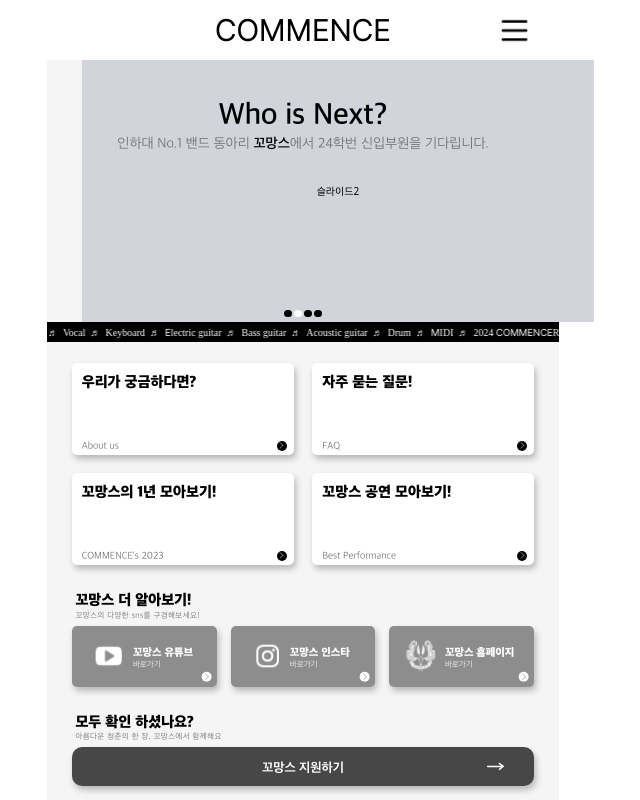
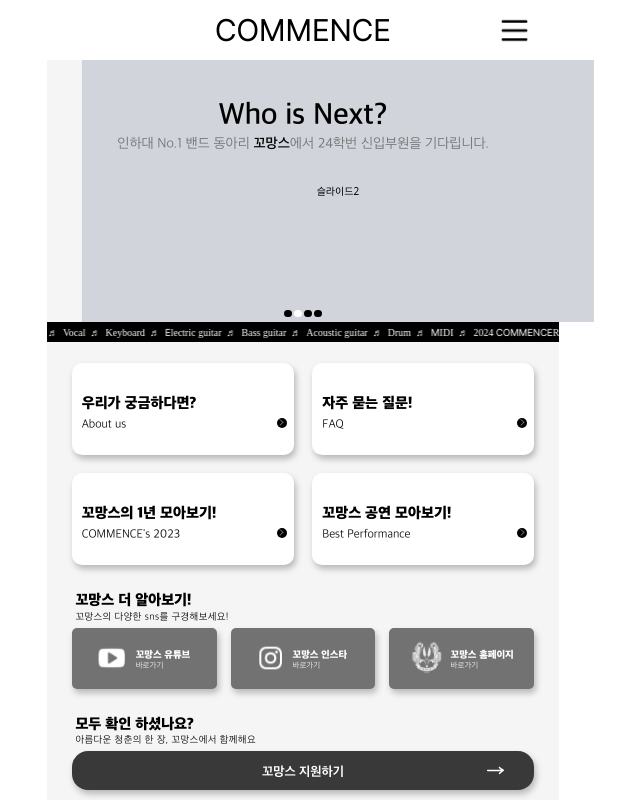
Before and after one commit to choiseona/commence-project-frontend, a React (Vite) app: page / in a window 1280 px wide. Shown: the top 800 px of the page, without its empty margins (337-977 px from the left). Built offline with nearby package versions, Linux system fonts and the light colour scheme.

Commit message:
FIX: 디자인 수정

```diff
--- a/src/componenet/MainHome/CategoryBox/index.tsx
+++ b/src/componenet/MainHome/CategoryBox/index.tsx
@@ -22,7 +22,7 @@ function BoxMain({ children, link }: MainProps) {
   };
   return (
     <div
-      className="w-full h-[9.2rem] bg-white rounded-[0.5rem] shadow-[0.2rem_0.4rem_0.6rem_0_rgba(0,0,0,0.25)] pl-[4.5%] pt-[0.7rem] flex flex-col justify-between cursor-pointer transition-all hover:-translate-y-[0.2rem] hover:shadow-[0.4rem_0.6rem_0.6rem_0_rgba(0,0,0,0.25)]"
+      className="w-full h-[9.2rem] bg-white rounded-[1rem] shadow-[0.2rem_0.4rem_0.6rem_0_rgba(0,0,0,0.25)] pl-[4.5%] pt-[0.7rem] flex flex-col justify-center cursor-pointer transition-all hover:-translate-y-[0.2rem] hover:shadow-[0.4rem_0.6rem_0.6rem_0_rgba(0,0,0,0.25)]"
       onClick={onClick}
     >
       {children}
@@ -41,7 +41,7 @@ function Title({ title }: TitleProps) {
 function BottomText({ bottomText }: BottomTextProps) {
   return (
     <div className="mb-[0.2rem] flex justify-between">
-      <span className="font-AppleSDGothicNeoL00 text-[1rem] text-[#6E6E6E]">
+      <span className="font-AppleSDGothicNeoL00 text-[1.2rem]">
         {bottomText}
       </span>
       <span className="flex justify-center items-center mr-[0.7rem]">
--- a/src/componenet/MainHome/JoinUsButton/index.tsx
+++ b/src/componenet/MainHome/JoinUsButton/index.tsx
@@ -13,7 +13,7 @@ function JoinUsButton() {
         subText={"아름다운 청춘의 한 장, 꼬망스에서 함께해요"}
       />
       <button
-        className="relative w-full bg-[#474747] flex justify-center items-center rounded-[1rem]  shadow-[0.2rem_0.4rem_0.6rem_0_rgba(0,0,0,0.25)] transition-all hover:shadow-[0.4rem_0.6rem_0.8rem_0_rgba(0,0,0,0.25)]"
+        className="relative w-full bg-[#393939] flex justify-center items-center rounded-[1.6rem]  shadow-[0.2rem_0.4rem_0.6rem_0_rgba(0,0,0,0.25)] transition-all hover:shadow-[0.4rem_0.6rem_0.8rem_0_rgba(0,0,0,0.25)]"
         onClick={onClick}
       >
         <span className="font-AppleSDGothicNeoB00 text-white text-[1.3rem] py-[0.97rem]">
--- a/src/componenet/MainHome/MainPageSubTitle/index.tsx
+++ b/src/componenet/MainHome/MainPageSubTitle/index.tsx
@@ -8,7 +8,7 @@ function MainPageSubTitle({mainText,subText}:SubTitleProps){
     <span className="font-AppleSDGothicNeoH00 text-[1.5rem]">
       {mainText}
     </span>
-    <span className="font-AppleSDGothicNeoL00 text-[0.8rem] text-[#6E6E6E] leading-[100%] tracking-[0.04rem]">
+    <span className="font-AppleSDGothicNeoL00 text-[1rem] leading-[100%] tracking-[0.04rem]">
       {subText}
     </span>
   </div>
--- a/src/componenet/MainHome/OuterLinkBox/index.tsx
+++ b/src/componenet/MainHome/OuterLinkBox/index.tsx
@@ -1,7 +1,3 @@
-import whiteYoutubeMark from "@/assets/icons/white-youtube-mark.svg";
-import whiteInstagramMark from "@/assets/icons/white-instagram-mark.svg";
-import whiteCommenceMark from "@/assets/icons/white-commence-mark.svg";
-import whiteArrow from "@/assets/icons/white-arrow.svg";
 import { SvgName } from "@/data/OuterLinkBoxData";
 
 interface MainProps {
@@ -19,6 +15,8 @@ interface TitleProps {
 
 interface SvgProps {
   svg: string;
+  src: string;
+  alt: string;
 }
 
 function BoxMain({ children, link }: MainProps) {
@@ -27,7 +25,7 @@ function BoxMain({ children, link }: MainProps) {
   };
   return (
     <div
-      className="relative w-full h-[6.1rem] bg-[#8D8D8D] rounded-[0.5rem] shadow-[0.2rem_0.4rem_0.6rem_0_rgba(0,0,0,0.25)] flex justify-center items-center cursor-pointer transition-all hover:-translate-y-[0.2rem] hover:shadow-[0.4rem_0.6rem_0.6rem_0_rgba(0,0,0,0.25)]"
+      className="relative w-full h-[6.1rem] bg-[#727272] rounded-[0.5rem] shadow-[0.2rem_0.4rem_0.6rem_0_rgba(0,0,0,0.25)] flex justify-center items-center cursor-pointer transition-all hover:-translate-y-[0.2rem] hover:shadow-[0.4rem_0.6rem_0.6rem_0_rgba(0,0,0,0.25)]"
       onClick={onClick}
     >
       {children}
@@ -43,32 +41,20 @@ function Content({ children }: ContentProps) {
   );
 }
 
-function Svg({ svg }: SvgProps) {
+function Svg({ svg, src, alt }: SvgProps) {
   return (
-    <>
-      {svg === SvgName.YOUTUBE && (
-        <div>
-          <img src={whiteYoutubeMark} alt="whiteYoutubeMark" />
-        </div>
-      )}
-      {svg === SvgName.INSTAGRAM && (
-        <div>
-          <img src={whiteInstagramMark} alt="whiteInstagramMark" />
-        </div>
-      )}
-      {svg === SvgName.COMMENCE && (
-        <div className="-mr-[0.9rem] -ml-[1rem]">
-          <img src={whiteCommenceMark} alt="whiteCommenceMark" />
-        </div>
-      )}
-    </>
+    <div
+      className={svg === SvgName.COMMENCE ? "-mr-[0.9rem] -ml-[0.5rem]" : ""}
+    >
+      <img src={src} alt={alt} />
+    </div>
   );
 }
 
 function Title({ title }: TitleProps) {
   return (
     <div className="flex flex-col space-y-[-0.3rem] mt-[0.2rem]">
-      <span className="font-AppleSDGothicNeoH00 text-[1.1rem] text-white">
+      <span className="font-AppleSDGothicNeoH00 text-[1rem] text-white">
         {title}
       </span>
       <span className="font-AppleSDGothicNeoL00 text-[0.8rem] text-white">
@@ -78,17 +64,8 @@ function Title({ title }: TitleProps) {
   );
 }
 
-function Button() {
-  return (
-    <div className="absolute bottom-[0.5rem] right-[0.5rem] flex justify-center items-center">
-      <img src={whiteArrow} alt="whiteArrow" />
-    </div>
-  );
-}
-
 export const OuterLinkBox = Object.assign(BoxMain, {
   Content: Content,
   Title: Title,
   Svg: Svg,
-  Button: Button,
 });
--- a/src/componenet/MainHome/OuterLinksContainer/index.tsx
+++ b/src/componenet/MainHome/OuterLinksContainer/index.tsx
@@ -14,10 +14,9 @@ function OuterLinksContainer() {
         {OuterLinkBoxData.map((box,index) => (
             <OuterLinkBox key={index} link={box.link}>
                 <OuterLinkBox.Content>
-                    <OuterLinkBox.Svg svg={box.svg}/>
+                    <OuterLinkBox.Svg svg={box.svg} src={box.src} alt={box.alt}/>
                     <OuterLinkBox.Title title={box.title}/>
                 </OuterLinkBox.Content>
-                <OuterLinkBox.Button/>
             </OuterLinkBox>
         ))}
       </div>
--- a/src/data/OuterLinkBoxData.ts
+++ b/src/data/OuterLinkBoxData.ts
@@ -1,3 +1,7 @@
+import whiteYoutubeMark from "@/assets/icons/white-youtube-mark.svg";
+import whiteInstagramMark from "@/assets/icons/white-instagram-mark.svg";
+import whiteCommenceMark from "@/assets/icons/white-commence-mark.svg";
+
 export const SvgName = {
     YOUTUBE:"youtube",
     INSTAGRAM: "instagram",
@@ -9,16 +13,22 @@ export const OuterLinkBoxData = [
     {
         title:"꼬망스 유튜브",
         svg:SvgName.YOUTUBE,
+        src:whiteYoutubeMark,
+        alt:"whiteYoutubeMark",
         link: "https://www.youtube.com/@commence-sw6xo"
     },
     {
         title: "꼬망스 인스타",
         svg: SvgName.INSTAGRAM,
+        src:whiteInstagramMark,
+        alt:"whiteInstagramMark",
         link:"https://www.instagram.com/commence_official/"
     },
     {
         title: "꼬망스 홈페이지",
         svg: SvgName.COMMENCE,
+        src:whiteCommenceMark,
+        alt:"whiteCommenceMark",
         link:"https://commence.co.kr/"
     }
 ]
```
